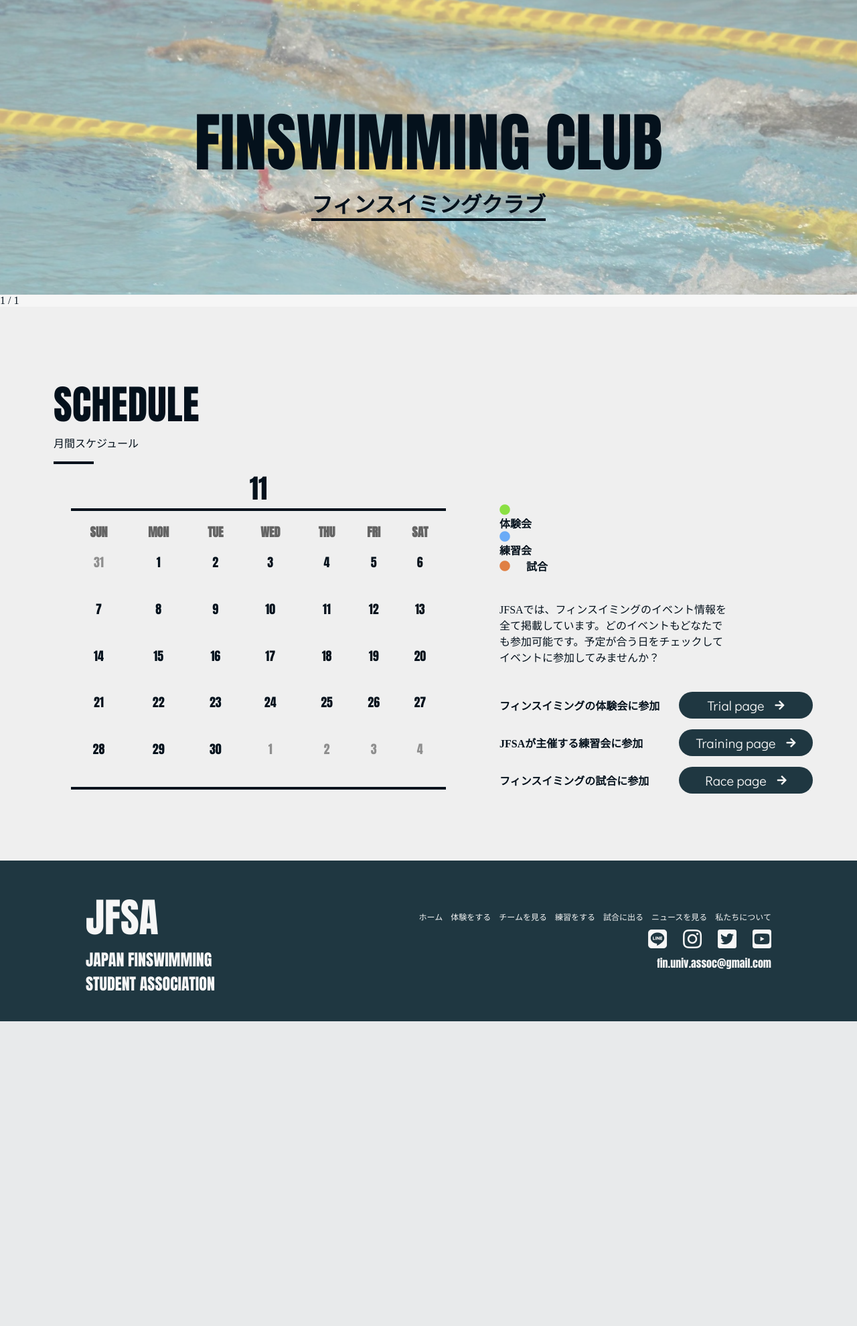
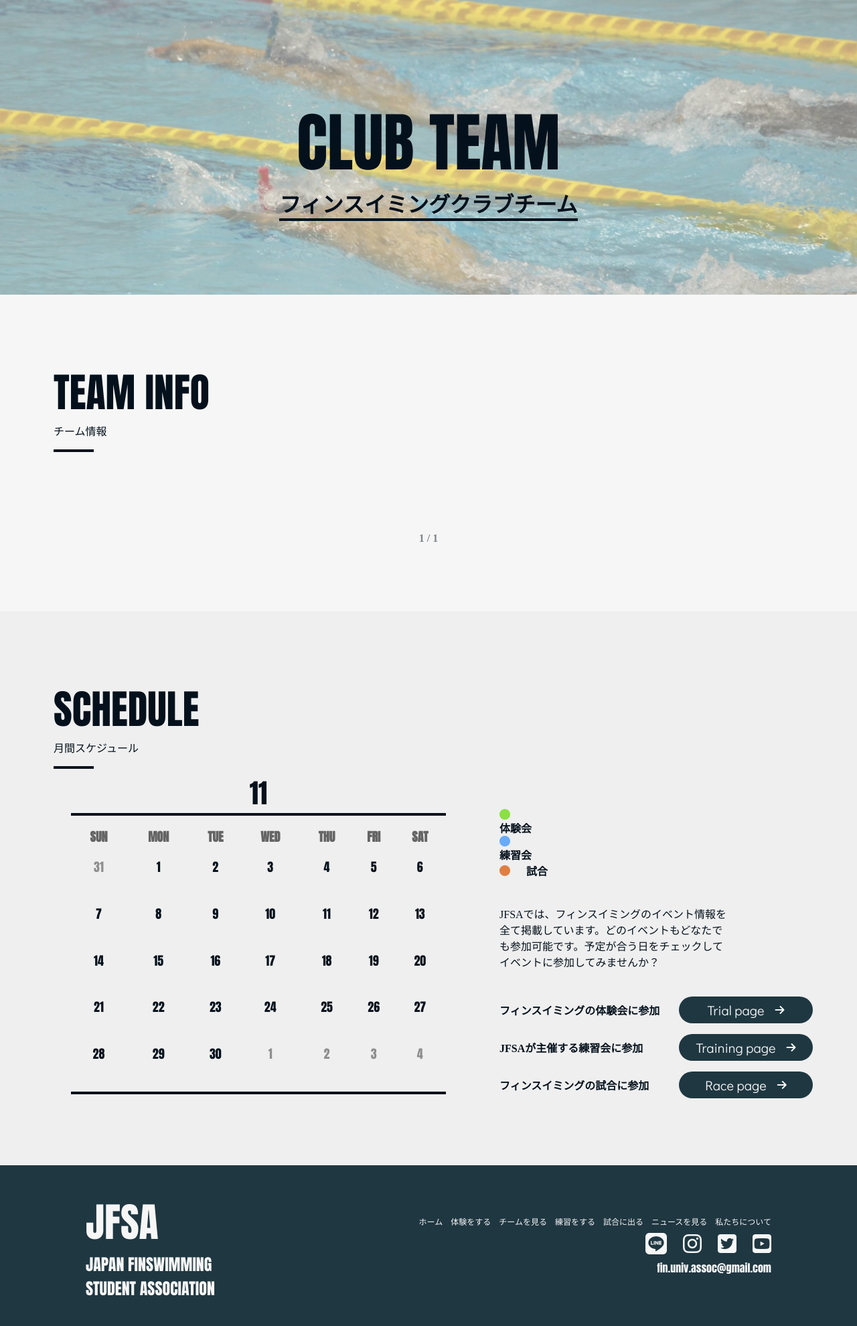
Before and after one commit to jfsa-finsimming/jfsa_site, a Django app: page /team/club/ in a window 1280 px wide. Shown: the part 60-2040 px from the top of the page at 67% size. Before the commit the page ends 1585 px from the top, so only its background shows below. Run offline with Django 3.2, Linux system fonts and the light colour scheme; data that the repository does not hold is empty; style sheets or scripts are compiled from the project's sources; some libraries are stand-ins or nearby versions.

Commit message:
college&club team

```diff
--- a/app/static/app/scss/base/_base.scss
+++ b/app/static/app/scss/base/_base.scss
@@ -4,6 +4,10 @@
   box-sizing: border-box;
   font-family: Hiragino Sans;
   color: #04111C;
+  font-size: 16px;
+  @media screen and (max-width:899px) {
+    font-size: 14px;
+  }
 }
 
 body{
--- a/app/static/app/scss/mixin/_button.scss
+++ b/app/static/app/scss/mixin/_button.scss
@@ -9,11 +9,18 @@
   background-color: #1F3741;
   border-radius: 24px;
   text-decoration: none;
+  @media screen and (max-width:899px) {
+    width: 160px;
+    height: 32px;
+  }
   &__text{
     color: #F6F6F6;
     font-family: 'Didact Gothic', sans-serif;
     font-size: 20px;
     text-align: center;
+    @media screen and (max-width:899px) {
+      font-size: 14px;
+    }
   }
   &__arrow{
     font-size: 16px;
@@ -21,6 +28,9 @@
     margin-left: 16px;
     -webkit-transition: all .3s;
     transition: all .3s;
+    @media screen and (max-width:899px) {
+      font-size: 12px;
+    }
   }
   &:hover > &__arrow{
     margin-left: 24px
--- a/app/static/app/scss/mixin/_page-topimg.scss
+++ b/app/static/app/scss/mixin/_page-topimg.scss
@@ -30,7 +30,7 @@
       top: 30%;
     }
     @media screen and (max-width:549px) {
-      font-size: 17.5vw;
+      font-size: 14vw;
       top: 25vw;
     }
   }
--- /dev/null
+++ b/app/static/app/scss/mixin/_pagination.scss
@@ -0,0 +1,28 @@
+%pagination,.pagination{
+  display: flex;
+  justify-content: center;
+  align-items: center;
+  margin-top: 60px;
+  column-gap: 2%;
+  @media screen and (max-width:899px) {
+    column-gap: 4%;
+  }
+  &__first{
+    font-size: 28px;
+    opacity: 0.5;
+  }
+  &__pre{
+    @extend .pagination__first;
+  }
+  &__num{
+    font-weight: 700;
+    align-self:center;
+    opacity: 0.5;
+  }
+  &__next{
+    @extend .pagination__first;
+  }
+  &__last{
+    @extend .pagination__first;
+  }
+}
--- /dev/null
+++ b/app/static/app/scss/page/team-college-club/style.scss
@@ -0,0 +1,93 @@
+%team-elem,.team-elem{
+  padding: 100px 0 100px 0;
+  @media screen and (max-width:899px) {
+    padding: 60px 0 60px 0;
+  }
+}
+
+%team-block,.team-block{
+  margin: 60px auto 0 auto;
+  display: flex;
+  justify-content: space-around;
+  flex-wrap: wrap;
+  column-gap: 2%;
+  row-gap:60px;
+  width: 800px;
+  @media screen and (min-width: 900px) and (max-width:959px) {
+    margin: 40px 80px 0 80px;
+    width: auto;
+  }
+  @media screen and (max-width:899px) {
+    width: 96%;
+  }
+}
+
+
+%team-block-elem,.team-block-elem{
+  display: flex;
+  flex-direction:column;
+  width: 360px;
+  @media screen and (max-width:374px) {
+    width: 96%;
+  }
+  &__img{
+    width: 360px;
+    height: 180px;
+    object-fit: cover;
+    @media screen and (max-width:374px) {
+      width: 100%;
+      height: 48vw;
+    }
+  }
+  &__shortname{
+    font-size: 24px;
+    font-weight: 700;
+    margin: 4px 20px 0 20px;
+    @media screen and (max-width:899px) {
+      font-size: calc((100vw * 4 / 525) + 17px );
+    }
+  }
+  &__name{
+    margin: 0 20px 8px 20px;
+  }
+  &__owner{
+    margin:0 20px 0 20px;
+    &:before{
+      font-family: "Font Awesome 5 Free";
+      font-weight: 900;
+      content: "\f0c0";
+      font-size: 16px;
+      margin-right: 4px;
+      opacity: 0.7;
+    }
+  }
+  &__place{
+    margin:0 20px 0 20px;
+    &:before{
+      @extend .team-block-elem__owner;
+      content: "\f3c5";
+      margin: 0 9px 0 4px;
+    }
+  }
+  &__term{
+    margin:0 20px 0 20px;
+    &:before{
+      @extend .team-block-elem__owner;
+      content: "\f073";
+      margin: 0 8px 0 3px;
+    }
+  }
+  &__description{
+    margin:8px 20px 0 20px;
+  }
+}
+
+%team-block-icon,.team-block-icon{
+  display: flex;
+  margin: 4px 20px 0 20px;
+  &__elem{
+    font-size: 24px;
+    margin-right: 12px;
+    color: #1F3741;
+  }
+}
--- a/app/static/app/scss/style.scss
+++ b/app/static/app/scss/style.scss
@@ -7,6 +7,7 @@
 @import "./mixin/page-discription";
 @import "./mixin/page-topimg";
 @import "./mixin/page-trans";
+@import "./mixin/pagination";
 @import "./mixin/q-a-block";
 @import "./mixin/schedule";
 
--- a/app/templates/app/page-layout.html
+++ b/app/templates/app/page-layout.html
@@ -6,8 +6,7 @@
     <meta charset="utf-8">
     <meta name="viewport" content="width=device-width, initial-scale=1.0">
     <title>{% block title %}{% endblock %}</title>
-    <link href="https://use.fontawesome.com/releases/v5.6.1/css/all.css" rel="stylesheet">
-    <link rel="preconnect" href="https://fonts.gstatic.com">
+    <script src="https://kit.fontawesome.com/b51ecb5f42.js" crossorigin="anonymous"></script>
     <link href="https://fonts.googleapis.com/css2?family=Anton&display=swap" rel="stylesheet">
     <link href="https://fonts.googleapis.com/css2?family=Didact+Gothic&display=swap" rel="stylesheet">
     <link rel="stylesheet" type="text/css" href="{% sass_src 'app/scss/style.scss' %}">
--- a/app/templates/app/team-club.html
+++ b/app/templates/app/team-club.html
@@ -1,43 +1,49 @@
 {% extends 'app/page-layout.html' %}
 {% load static %}
+{% load sass_tags %}
 
 
-{% block title %}FINSWIMMING CLUB{% endblock %}
-{% block css %}{% static 'app/css/team-list.css' %}{% endblock %}
+{% block title %}CLUB TEAM{% endblock %}
+{% block a %}{% sass_src 'app/scss/page/team-college-club/style.scss' %}{% endblock %}
 
-{% block page_top_img %}{% static 'app/img/trial1.jpg' %}{% endblock %}
-{% block page_title %}FINSWIMMING CLUB{% endblock %}
-{% block page_minititle %}フィンスイミングクラブ{% endblock %}
+
+{% block page_title %}CLUB TEAM{% endblock %}
+{% block page_minititle %}フィンスイミングクラブチーム{% endblock %}
+
 
 {% block body_detail %}
-<div class="space">
-  <div class="detail_bar1"></div>
-  <div class="detail_bar2"></div>
-  <div class="detail_bar3"></div>
+<section class="team-elem">
+  <div class="block-name">
+    <p class="block-name__en">TEAM INFO</p>
+    <p class="block-name__ja">チーム情報</p>
+    <div class="block-name__bar"></div>
   </div>
-<div id="team_all">
+
+  <div class="team-block">
     {% for team in teams %}
-  <div id="team{{ forloop.counter }}">
-    <div class="triangle"></div>
-    <img class="team_thumnail" src="{{team.image.url}}" width=360>
-    <p class="team_shortname">{{team.short_name}}</p>
-    <p class="team_owner">代表者：{{team.owner}}</p>
-    <p class="team_description">{{team.description}}</p>
-    <div class="iconset">
+      <div class="team-block-elem">
+        <img class="team-block-elem__img" src="{{team.image.url}}">
+        <p class="team-block-elem__shortname">{{team.short_name}}</p>
+        <p class="team-block-elem__name">{{team.name}}</p>
+        <p class="team-block-elem__owner">代表者：{{team.owner}}</p>
+        <p class="team-block-elem__place">拠点　：{{team.training_place}}</p>
+        <p class="team-block-elem__term">頻度　：{{team.training_term}}</p>
+        <p class="team-block-elem__description">{{team.description}}</p>
+        <div class="team-block-icon">
           {% if not team.web_url == '' %}
-        <div class="icon"><a href="{{team.web_url}}"><i class="fas fa-pager"></i></a></div>
+            <a href="{{team.web_url}}"><i class="fas fa-pager team-block-icon__elem"></i></a>
           {% endif %}
           {% if not team.instagram_url == '' %}
-        <div class="icon"><a href="{{team.instagram_url}}"><i class="fab fa-instagram-square"></i></a></div>
+            <a href="{{team.instagram_url}}"><i class="fab fa-instagram-square team-block-icon__elem"></i></a>
           {% endif %}
           {% if not team.twitter_url == '' %}
-        <div class="icon"><a href="{{team.twitter_url}}"><i class="fab fa-twitter-square"></i></a></div>
+            <a href="{{team.twitter_url}}"><i class="fab fa-twitter-square team-block-icon__elem"></i></a>
           {% endif %}
           {% if not team.facebook_url == '' %}
-        <div class="icon"><a href="{{team.facebook_url}}"><i class="fab fa-facebook-square"></i></a></div>
+            <a href="{{team.facebook_url}}"><i class="fab fa-facebook-square team-block-icon__elem"></i></a>
           {% endif %}
           {% if not team.email == '' %}
-        <div class="icon"><a href="{{team.email}}"><i class="fas fa-envelope"></i></a></div>
+            <a href="{{team.email}}"><i class="fas fa-envelope team-block-icon__elem"></i></a>
           {% endif %}
         </div>
       </div>
@@ -48,16 +54,16 @@
 
   <div class="pagination">
     {% if page_obj.has_previous %}
-    <a href="?page=1"><img src="{% static 'app/img/first_page.png' %}"></a>
-    <a href="?page={{ page_obj.previous_page_number }}"><img src="{% static 'app/img/prev_page.png' %}"></a>
+      <a href="?page=1"><i class="fas fa-step-backward pagination__first"></i></a>
+      <a href="?page={{ page_obj.previous_page_number }}"><i class="fas fa-angle-left pagination__pre"></i></a>
     {% endif %}
-  <span class="current">
+    <span class="pagination__num">
       {{page_obj.number}} / {{page_obj.paginator.num_pages}}
     </span>
     {% if page_obj.has_next %}
-    <a href="?page={{ page_obj.next_page_number }}"><img src="{% static 'app/img/next_page.png' %}"></a>
-    <a href="?page={{ page_obj.paginator.num_pages }}"><img src="{% static 'app/img/last_page.png' %}"></a>
+      <a href="?page={{ page_obj.next_page_number }}"><i class="fas fa-angle-right pagination__next"></i></a>
+      <a href="?page={{ page_obj.paginator.num_pages }}"><i class="fas fa-step-forward pagination__last"></i></a>
     {% endif %}
   </div>
-
+</section>
 {% endblock %}
--- a/app/templates/app/top.html
+++ b/app/templates/app/top.html
@@ -6,8 +6,7 @@
   <meta charset="utf-8">
   <meta name="viewport" content="width=device-width, initial-scale=1.0">
   <title>日本学生フィンスイミング連盟</title>
-  <link href="https://use.fontawesome.com/releases/v5.6.1/css/all.css" rel="stylesheet">
-  <link rel="preconnect" href="https://fonts.gstatic.com">
+  <script src="https://kit.fontawesome.com/b51ecb5f42.js" crossorigin="anonymous"></script>
   <link href="https://fonts.googleapis.com/css2?family=Anton&display=swap" rel="stylesheet">
   <link href="https://fonts.googleapis.com/css2?family=Didact+Gothic&display=swap" rel="stylesheet">
   <link rel="stylesheet" type="text/css" href="{% sass_src 'app/scss/style.scss' %}">
--- a/app/views.py
+++ b/app/views.py
@@ -64,7 +64,7 @@ class TeamCollegeView(CommonListView):
     # 大学チームを表示させるビュー
     template_name = 'app/team-college.html'
     model = Team
-    paginate_by = 8
+    paginate_by = 3
     queryset = Team.objects.filter(college_or_club = 'college')
     context_object_name = "teams"
 
--- a/static/app/scss/page/trial/style.css
+++ b/static/app/scss/page/trial/style.css
@@ -68,4 +68,6 @@
 
 .trial-info { margin: 100px 0 100px 0; }
 
+@media screen and (max-width: 899px) { .trial-info { padding: 60px 0 60px 0; } }
+
 /*# sourceMappingURL=style.css.map */
```
Also changed, not shown: app/templates/app/team-college.html (+31 -25 lines), static/app/scss/page/team-college-club/style.css (added, +43 -0 lines), static/app/scss/style.css (+18 -2 lines), 3 other files. Lines whose indentation alone changed are shown as unchanged.
